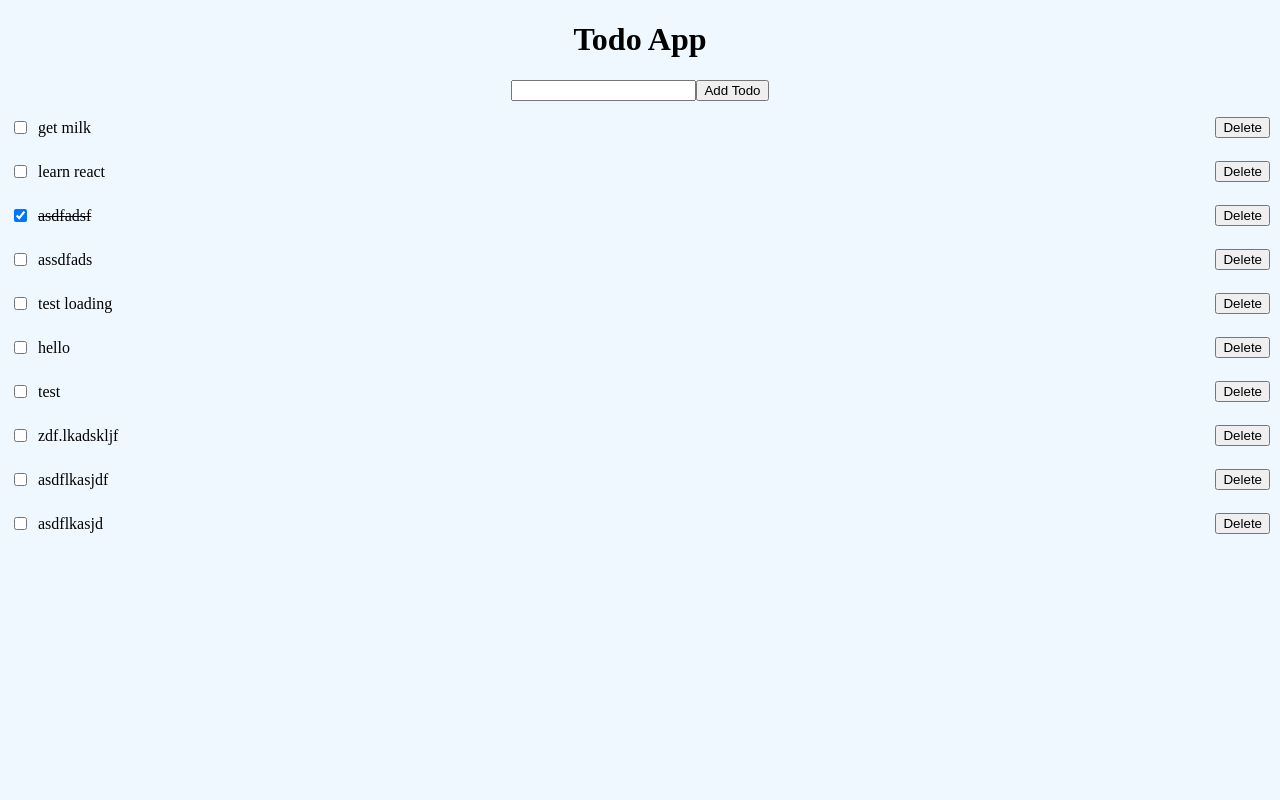
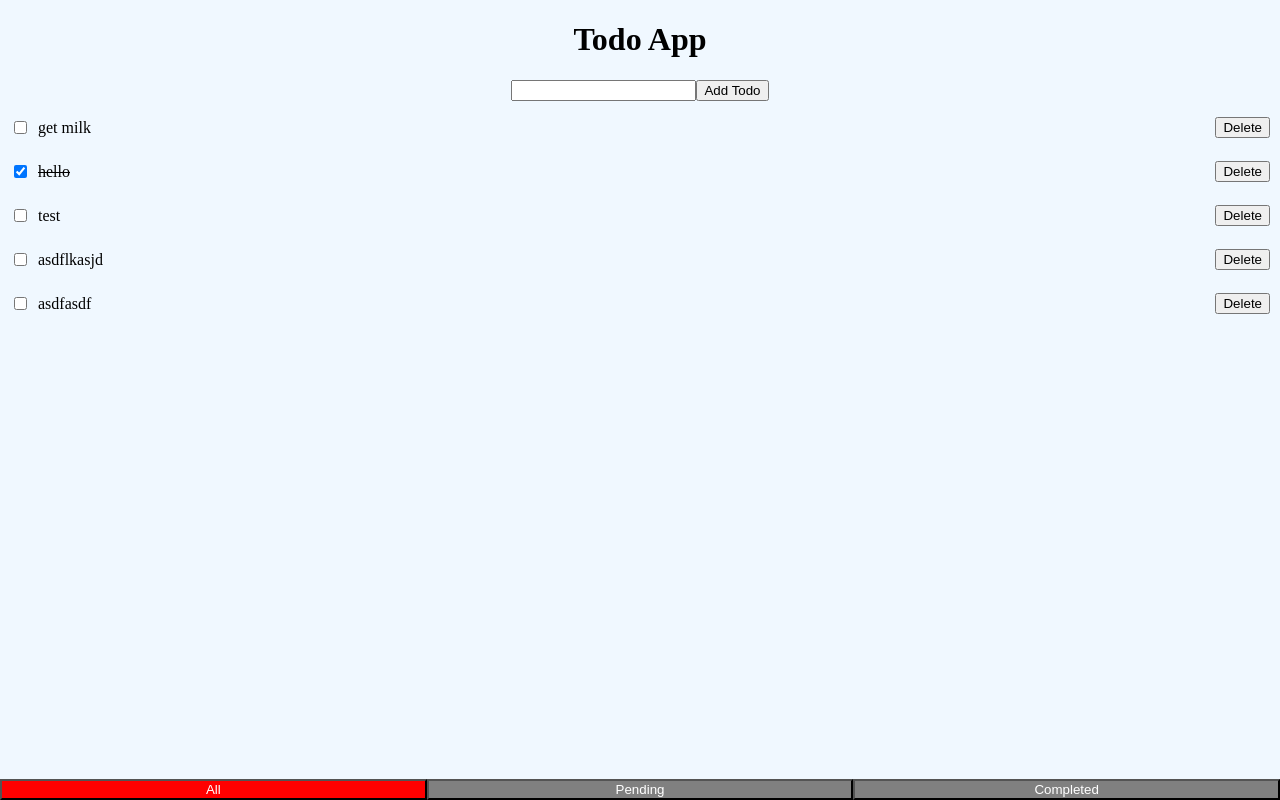
Before and after one commit to imyagnesh/clarion, a React app: page / in a window 1280 px wide. Built offline with nearby package versions, Linux system fonts and the light colour scheme; data requests are answered from the project's data file.

Commit message:
completed todo application using hooks

```diff
--- a/db.json
+++ b/db.json
@@ -6,28 +6,8 @@
       "id": 1
     },
     {
-      "text": "learn react",
-      "isDone": false,
-      "id": 2
-    },
-    {
-      "text": "asdfadsf",
+      "text": "hello",
       "isDone": true,
-      "id": 7
-    },
-    {
-      "text": "assdfads",
-      "isDone": false,
-      "id": 8
-    },
-    {
-      "text": "test loading",
-      "isDone": false,
-      "id": 9
-    },
-    {
-      "text": "hello",
-      "isDone": false,
       "id": 10
     },
     {
@@ -36,19 +16,14 @@
       "id": 11
     },
     {
-      "text": "zdf.lkadskljf",
-      "isDone": false,
-      "id": 12
-    },
-    {
-      "text": "asdflkasjdf",
-      "isDone": false,
-      "id": 13
-    },
-    {
       "text": "asdflkasjd",
       "isDone": false,
       "id": 14
+    },
+    {
+      "text": "asdfasdf",
+      "isDone": false,
+      "id": 15
     }
   ],
   "wetherDetails": [
--- a/src/Pages/Todo/index.js
+++ b/src/Pages/Todo/index.js
@@ -1,32 +1,24 @@
-import React, {
-  Component,
-  createRef,
-  useState,
-  useRef,
-  useEffect,
-  useCallback,
-} from 'react';
-import PropTypes from 'prop-types';
-import statusHoc from '../../HOC/statusHOC';
+import React, { useState, useRef, useEffect, useCallback } from 'react';
 import './todo.css';
 import TodoFilter from './todoFilter';
 import TodoForm from './todoForm';
 import TodoList from './todoList';
+import useStatus from '../../hooks/useStatus';
 
 // Every Hook will start with "use" Keyword
 
-const Todo = ({ tl = [] }) => {
-  const [todoList, setTodoList] = useState(tl);
+const Todo = ({}) => {
+  const [todoList, setTodoList] = useState([]);
   const [filterType, setFilterType] = useState('all');
-  const [status, setStatus] = useState([]);
+
+  const { status, loadingStatus, successStatus, errorStatus } = useStatus();
 
   const todoTextRef = useRef();
 
   const loadData = useCallback(async ft => {
-    // const processName = 'load';
-    // const { loadingStatus, successStatus, errorStatus } = this.props;
+    const processName = 'load';
     try {
-      // loadingStatus(processName);
+      loadingStatus(processName);
 
       let query = '';
       if (ft !== 'all') {
@@ -38,8 +30,9 @@ const Todo = ({ tl = [] }) => {
 
       setTodoList(json);
       setFilterType(ft);
+      successStatus(processName);
     } catch (error) {
-      // errorStatus(processName, error);
+      errorStatus(processName, error);
     }
   }, []);
 
@@ -49,11 +42,10 @@ const Todo = ({ tl = [] }) => {
   }, [loadData]);
 
   const handleAddTodo = async event => {
-    // const processName = 'add';
-    // const { loadingStatus, successStatus, errorStatus } = this.props;
+    const processName = 'add';
     try {
       event.preventDefault();
-      // loadingStatus(processName);
+      loadingStatus(processName);
       const res = await fetch('http://localhost:3000/todoList', {
         method: 'POST',
         body: JSON.stringify({
@@ -73,24 +65,54 @@ const Todo = ({ tl = [] }) => {
         return [...val, json];
       });
 
-      // this.setState(
-      //   ({ todoList }) => ({
-      //     todoList: [...todoList, json],
-      //   }),
-      //   () => {
-      //     this.todoTextRef.current.value = '';
-      //     this.loadData('all');
-      //   },
-      // );
-      // successStatus(processName);
+      successStatus(processName);
     } catch (error) {
-      // errorStatus(processName, error);
+      errorStatus(processName, error);
     }
   };
 
-  const handleCompleteTodo = () => {};
+  const handleCompleteTodo = async item => {
+    const processName = 'update';
+    try {
+      loadingStatus(processName, item.id);
+      const res = await fetch(`http://localhost:3000/todoList/${item.id}`, {
+        method: 'PUT',
+        body: JSON.stringify({ ...item, isDone: !item.isDone }),
+        headers: {
+          'Content-Type': 'application/json',
+          Accept: 'application/json',
+        },
+      });
 
-  const handleDeleteTodo = () => {};
+      const json = await res.json();
+
+      setTodoList(val => {
+        const index = val.findIndex(x => x.id === json.id);
+        return [...val.slice(0, index), json, ...val.slice(index + 1)];
+      });
+
+      successStatus(processName, item.id);
+    } catch (error) {
+      errorStatus(processName, error, item.id);
+    }
+  };
+
+  const handleDeleteTodo = async id => {
+    const processName = 'delete';
+    try {
+      loadingStatus(processName, id);
+      await fetch(`http://localhost:3000/todoList/${id}`, {
+        method: 'DELETE',
+      });
+      setTodoList(val => {
+        const index = val.findIndex(x => x.id === id);
+        return [...val.slice(0, index), ...val.slice(index + 1)];
+      });
+      successStatus(processName, id);
+    } catch (error) {
+      errorStatus(processName, error, id);
+    }
+  };
 
   return (
     <div className="container">
@@ -106,7 +128,7 @@ const Todo = ({ tl = [] }) => {
         handleCompleteTodo={handleCompleteTodo}
         handleDeleteTodo={handleDeleteTodo}
       />
-      {/* <TodoFilter filterType={filterType} handleFilterTodo={this.loadData} /> */}
+      <TodoFilter filterType={filterType} handleFilterTodo={loadData} />
     </div>
   );
 };
--- /dev/null
+++ b/src/hooks/useStatus.js
@@ -0,0 +1,57 @@
+import { useState } from 'react';
+
+const useStatus = () => {
+  const [status, setstatus] = useState([]);
+
+  const loadingStatus = (processName, id = -1) => {
+    setstatus(val => {
+      const index = val.findIndex(
+        x => x.process === processName && x.id === id,
+      );
+      const data = {
+        process: processName,
+        status: 'loading',
+        id,
+      };
+      if (index === -1) {
+        return [...val, data];
+      }
+      return [...val.slice(0, index), data, ...val.slice(index + 1)];
+    });
+  };
+
+  const successStatus = (processName, id = -1) => {
+    setstatus(val =>
+      val.filter(
+        x =>
+          !(x.process === processName && x.status === 'loading' && x.id === id),
+      ),
+    );
+  };
+
+  const errorStatus = (processName, error, id = -1) => {
+    setstatus(val => {
+      const index = val.findIndex(
+        x => x.process === processName && x.status === 'loading' && x.id === id,
+      );
+      return [
+        ...val.slice(0, index),
+        {
+          ...val[index],
+          status: 'error',
+          error,
+        },
+        ...val.slice(index + 1),
+      ];
+    });
+  };
+
+  return {
+    status,
+    loadingStatus,
+    successStatus,
+    errorStatus,
+  };
+};
+
+export default useStatus;
```
